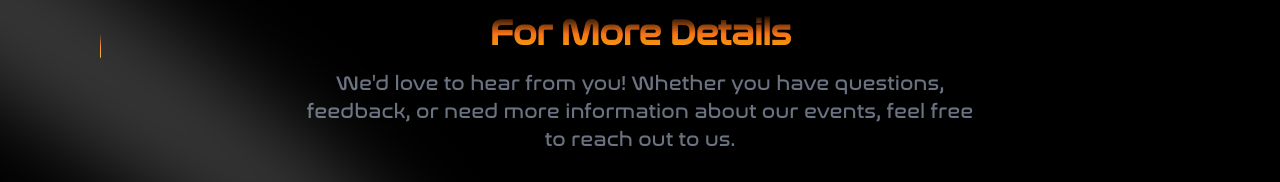
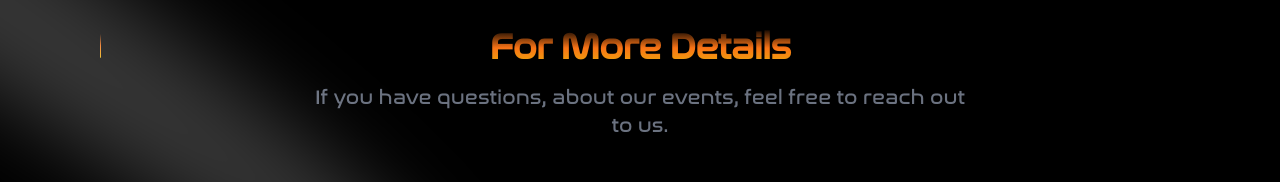
Before and after one commit to AdityaMaddila/TAM11, a Next.js app: page /contact in a window 1280 px wide. Shown: the part 290-472 px from the top of the page. Built offline with nearby package versions, Linux system fonts and the light colour scheme.

Commit message:
Updated content and members photos

```diff
--- a/src/app/Components/ContactUs/Contact.tsx
+++ b/src/app/Components/ContactUs/Contact.tsx
@@ -14,7 +14,7 @@ const Contact = () => {
                 For More Details
             </p>
             <p className="mt-4 max-w-2xl text-xl text-gray-500 lg:mx-auto">
-            We&apos;d love to hear from you! Whether you have questions, feedback, or need more information about our events, feel free to reach out to us.
+            If you have questions, about our events, feel free to reach out to us.
             </p>
         </div>
 
```
